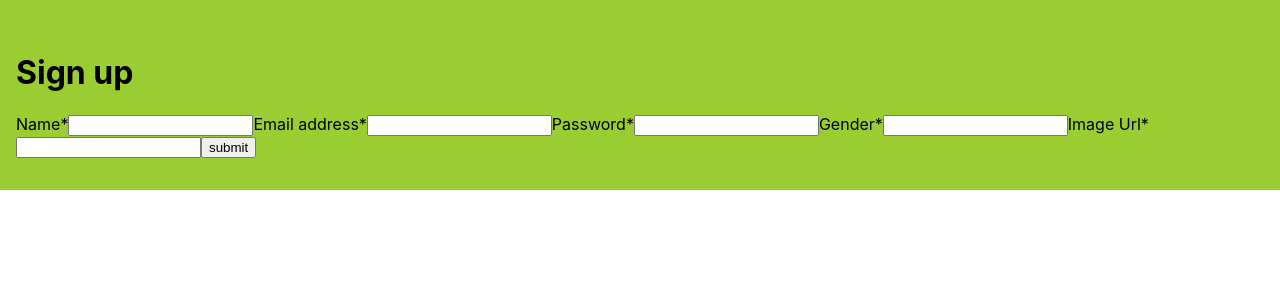
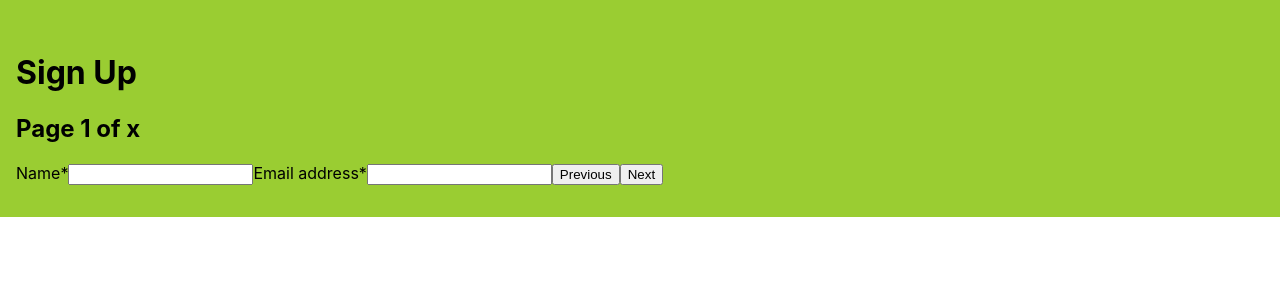
Before and after one commit to fac21/final-project-macs, a Next.js app: page /signup in a window 1280 px wide. Shown: the top 300 px of the page. Built offline with nearby package versions, Linux system fonts and the light colour scheme.

Commit message:
sign up switch statements
Co-authored by:  Maryam Ghorbani <ghorbani.maryam@gmail.com>

```diff
--- a/components/HomeHeader.js
+++ b/components/HomeHeader.js
@@ -1,7 +1,8 @@
 import Link from "next/link";
 import styled from "styled-components";
 
-export default function HomeHeader() {
+export default function HomeHeader(props) {
+  console.log("header", props)
   return (
     <S.Header>
       <Link href="/signup">
--- a/package.json
+++ b/package.json
@@ -13,6 +13,7 @@
     "chat": "nodemon chatserver.js"
   },
   "dependencies": {
+    "@material-ui/core": "^4.11.4",
     "bcryptjs": "^2.4.3",
     "cookie": "^0.4.1",
     "cors": "^2.8.5",
@@ -24,6 +25,7 @@
     "next": "10.2.3",
     "next-auth": "^3.25.0",
     "pg": "^8.6.0",
+    "rc-steps": "^4.1.3",
     "react": "17.0.2",
     "react-dom": "17.0.2",
     "react-router-dom": "^5.2.0",
--- a/pages/_app.js
+++ b/pages/_app.js
@@ -1,11 +1,16 @@
 import "../styles/globals.css";
 import { Provider } from "next-auth/client";
+import { useState } from "react"
 
 //To avoid checking the session twice on pages that support both server and client-side rendering.
-function App({ Component, pageProps }) {
+function App({ Component, pageProps, }) {
+  const [formData, setFormData] = useState({});
+const updateFormData = (newData) => {
+  setFormData({ ...formData, ...newData });
+};
   return (
     <Provider session={pageProps.session}>
-      <Component {...pageProps} />
+      <Component {...pageProps} updateFormData={updateFormData} />
     </Provider>
   );
 }
--- a/pages/index.js
+++ b/pages/index.js
@@ -2,10 +2,10 @@ import Link from "next/link";
 import Header from "../components/HomeHeader";
 import Layout from "../components/Layout";
 
-export default function Home() {
+export default function Home(props) {
   return (
     <>
-      <Header />
+      <Header updateFormData={props.updateFormData}/>
       <Layout>
         <div>{/* <img src=biglogo></img> */}IMAGE</div>
           <section>
--- a/pages/signup.js
+++ b/pages/signup.js
@@ -1,3 +1,4 @@
+import React from "react";
 import Header from "../components/Header";
 import Layout from "../components/Layout";
 import { useState } from "react";
@@ -5,51 +6,28 @@ import Cookie from "js-cookie";
 import { parseCookies } from "../lib/parseCookies";
 import Head from "next/head";
 
-const Signup = () => {
-  const [username, setUsername] = useState("");
+function renderFormPage(formPage) {
+  switch (formPage) {
 
-  function updateCookie() {
-    Cookie.set("username", username);
-  }
+    case 0:
       return (
-    <Layout>
-      <div>
-        <Head>
-          <title>Title</title>
-          <meta name="description" content="Generated by create next app" />
-          <link rel="icon" href="/favicon.ico" />
-        </Head>
-        <div>
-          <h1>Sign up</h1>
-          <form action="" method="POST">
+        <>
           <label htmlFor="name">
             Name
             <span aria-hidden="true">*</span>
           </label>
-            <input
-              id="name"
-              name="name"
-              type="text"
-              required
-              onKeyUp={(e) => setUsername(e.target.value)}
-            />
+          <input id="name" name="name" type="text" required />
           <label htmlFor="email">
             Email address
             <span aria-hidden="true">*</span>
           </label>
           <input id="email" name="email" type="email" required />
-            <label htmlFor="password">
-              Password
-              <span aria-hidden="true">*</span>
-            </label>
-            <input
-              id="password"
-              name="password"
-              type="password"
-              aria-describedby="passwordRequirements"
-              required
-            />
-            {/* Test*/}
+        </>
+      );
+
+    case 1:
+      return (
+        <>
         <label htmlFor="password">
         Gender
         <span aria-hidden="true">*</span>
@@ -61,28 +39,125 @@ const Signup = () => {
         aria-describedby="genderedRequirements"
         required
       />
+      </>
+      );
 
-            <label htmlFor="imageUrl">
-              Image Url
+    case 2:
+      return (
+        <>
+        <label htmlFor="password">
+        Who would you like to connect with?
         <span aria-hidden="true">*</span>
       </label>
       <input
-              id="imageUrl"
-              name="imageUrl"
-              type="imageUrl"
-              aria-describedby="imageUrlRequirements"
+        id="genderPreference"
+        name="genderPreference"
+        type="genderPreference"
+        aria-describedby="genderPreference"
         required
       />
+      </>
+      );
 
-            <button type="submit" onClick={() => updateCookie()}>
+      case 3:
+        return (
+          <>
+          <label htmlFor="password">
+          What languages do you speak?
+          <span aria-hidden="true">*</span>
+        </label>
+        <input
+          id="genderPreference"
+          name="genderPreference"
+          type="genderPreference"
+          aria-describedby="genderPreference"
+          required
+        />
+        </>
+        );
+
+        case 4:
+          return (
+            <>
+            <label htmlFor="password">
+            What languages do you want to learn?
+            <span aria-hidden="true">*</span>
+          </label>
+          <input
+            id="genderPreference"
+            name="genderPreference"
+            type="genderPreference"
+            aria-describedby="genderPreference"
+            required
+          />
+          </>
+          );
+
+          case 4:
+            return (
+              <>
+              <label htmlFor="password">
+              I agree to be kind
+              <span aria-hidden="true">*</span>
+            </label>
+            <input
+              id="genderPreference"
+              name="genderPreference"
+              type="genderPreference"
+              aria-describedby="genderPreference"
+              required
+            />
+            </>
+            );
+
+    default:
+      break;
+  }
+}
+
+export default function Signup(props) {
+  const [getPageNum, setPageNum] = useState(0);
+
+  const incrementPage = (e) => {
+    e.preventDefault();
+    setPageNum((currentPage) => currentPage + 1);
+    return;
+  };
+  const decrementPage = (e) => {
+    e.preventDefault();
+    setPageNum((currentPage) => currentPage - 1);
+    return;
+  };
+  return (
+    <Layout>
+      <div>
+        <Head>
+          <title>Title</title>
+          <meta name="description" content="Generated by create next app" />
+          <link rel="icon" href="/favicon.ico" />
+        </Head>
+        <h1> Sign Up</h1>
+        <form>
+          <h2>Page {getPageNum + 1} of x</h2>
+          {renderFormPage(getPageNum)}
+          <button onClick={decrementPage}>Previous</button>
+          <button onClick={incrementPage}>Next</button>
+        </form>
+        {/* <div>
+          <h1>Sign up</h1>
+          <form action="" method="POST">
+
+
+
+            <button type="submit">
               submit
             </button>
           </form>
-        </div>
+        </div> */}
       </div>
     </Layout>
   );
-};
+}
 
 Signup.getInitialProps = ({ req }) => {
   const cookies = parseCookies(req);
@@ -122,5 +197,3 @@ Signup.getInitialProps = ({ req }) => {
 //     initialValue: cookies
 //   };
 // };
-
-export default Signup;
```
Also changed, not shown: 1 other file (tests, documents, lock files or other folders). Lines whose indentation alone changed are shown as unchanged.
